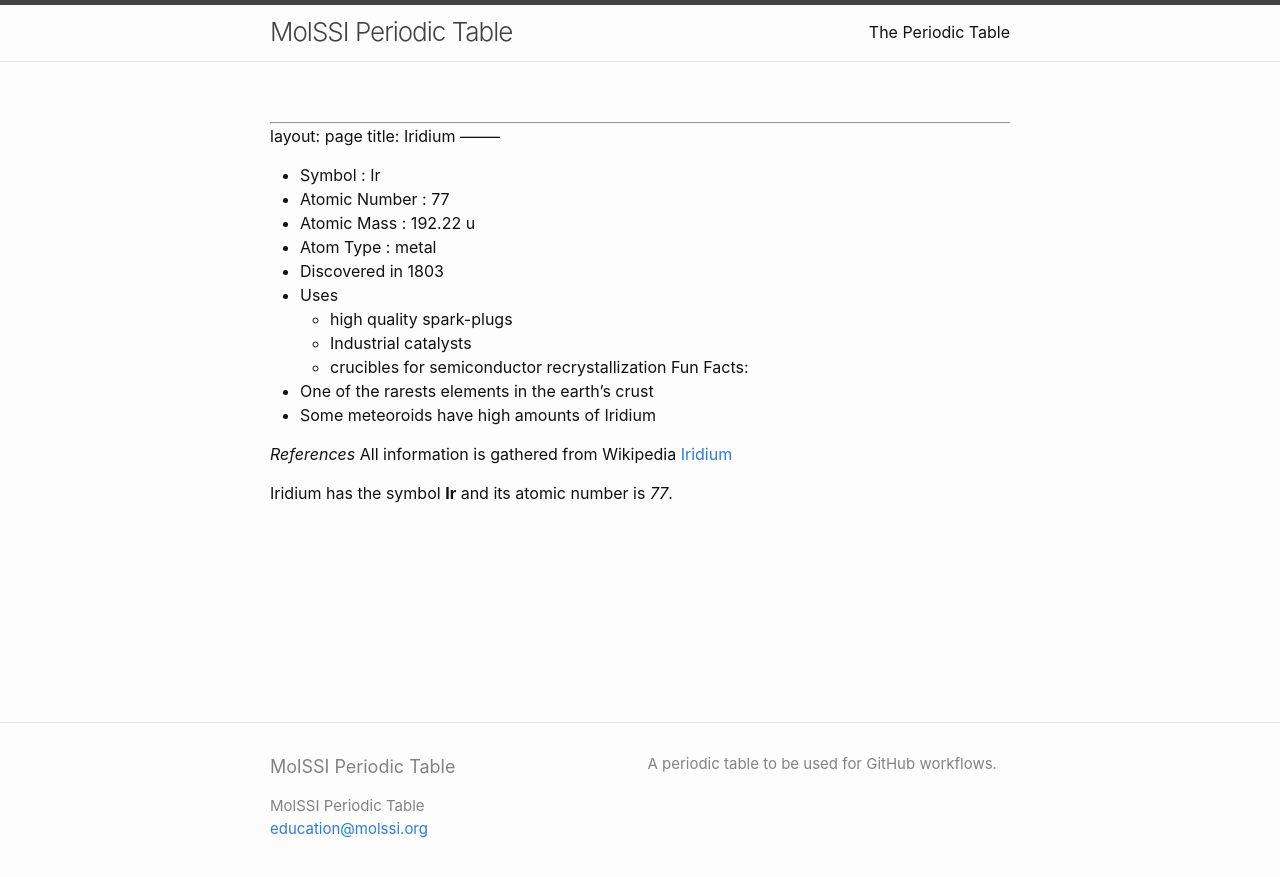
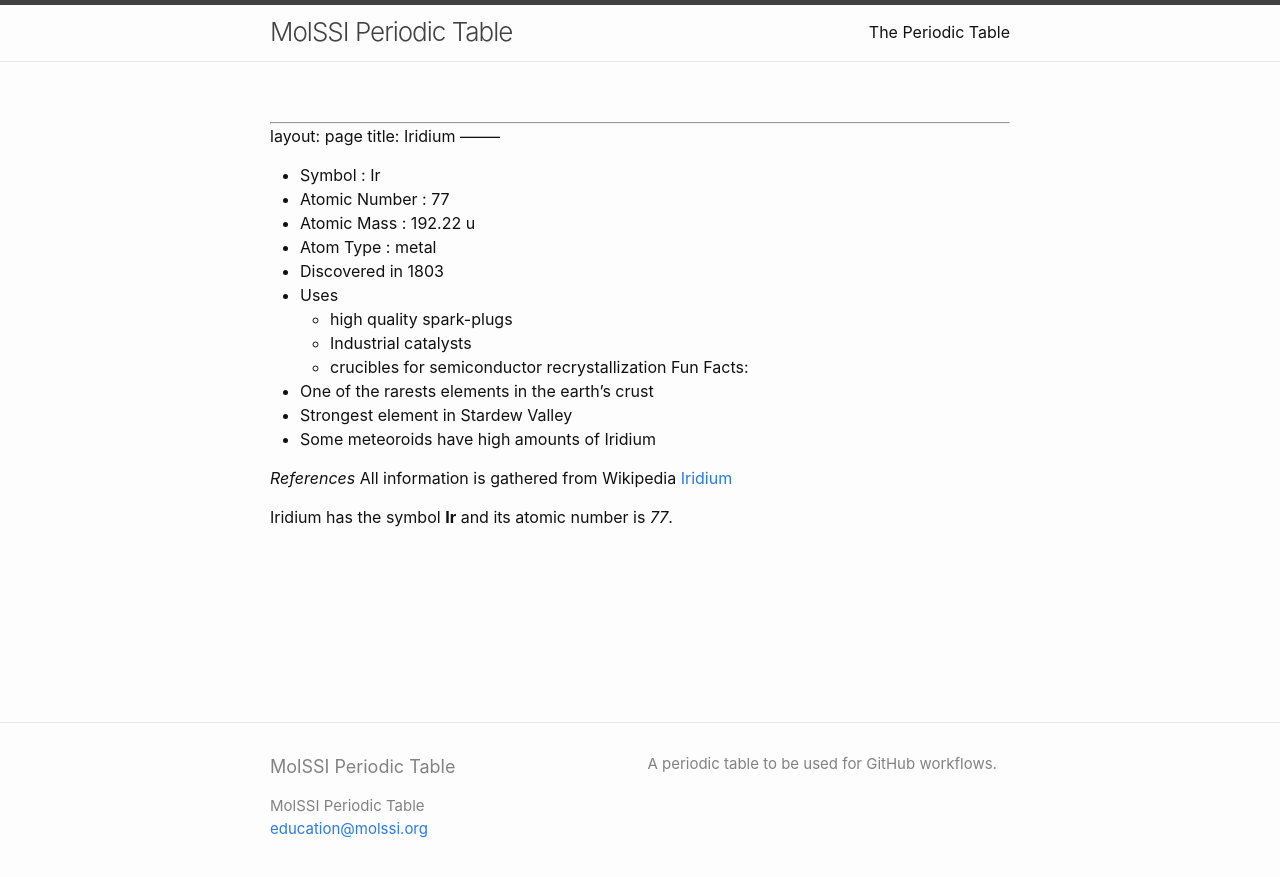
Before and after one commit to MolSSI-Education/periodic-table, a Jekyll site: the page built from elements/iridium.md, in a window 1280 px wide. Shown: the top 877 px of the page. Built offline with Jekyll 4.4.1, drawn with Linux system fonts in a browser that asks for light colours; our own code applies the rules of GitHub Pages for plain Markdown files.

Commit message:
added info to iridium element

```diff
--- a/elements/iridium.md
+++ b/elements/iridium.md
@@ -13,6 +13,7 @@ title: Iridium
     * crucibles for semiconductor recrystallization
 Fun Facts:
 * One of the rarests elements in the earth's crust
+* Strongest element in Stardew Valley
 * Some meteoroids have high amounts of Iridium
 
 *References*
```
